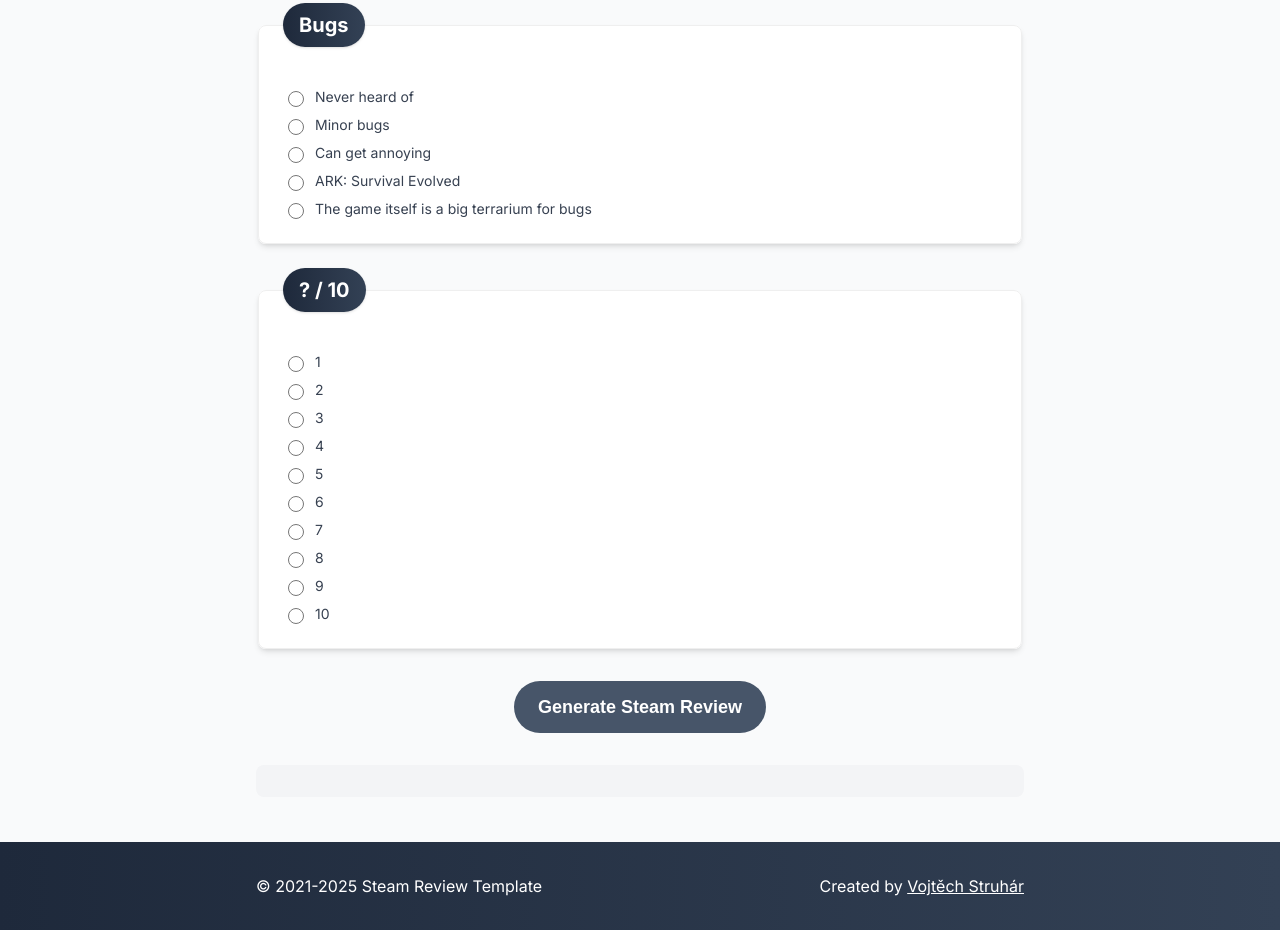
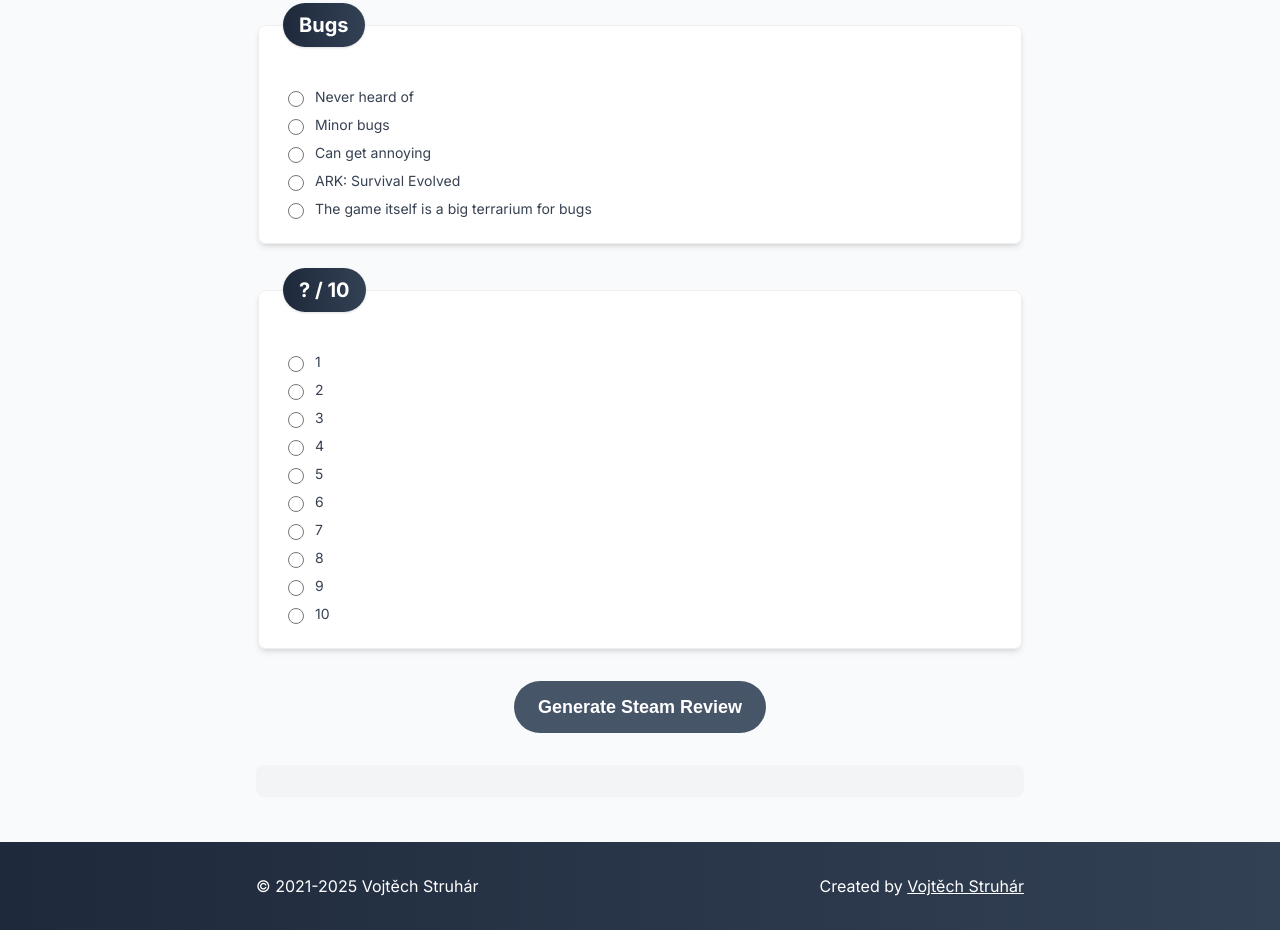
Before and after one commit to VojtaStruhar/steam-review-template, an Astro site: page /steam-review-template/en in a window 1280 px wide. Shown: the part 3752-4682 px from the top of the page. Built offline with nearby package versions, Linux system fonts and the light colour scheme; Astro itself is replaced by a stand-in of ours.

Commit message:
:lipstick: ui: add copyright in the footer

```diff
--- a/src/layouts/PageLayout.astro
+++ b/src/layouts/PageLayout.astro
@@ -35,7 +35,7 @@ let config_json = templates[Astro.currentLocale] || templates.en;
 
   <footer class="bg-gradient-to-r from-slate-800 to-slate-700 text-white py-4 mt-auto">
   <div class="max-w-3xl mx-auto px-4 flex justify-between items-center">
-  <p>&copy; 2021-{new Date().getFullYear()} Steam Review Template</p>
+  <p>&copy; 2021-{new Date().getFullYear()} Vojtěch Struhár</p>
   <p>
   Created by <a
   href="https://www.vojtechstruhar.com"
```
